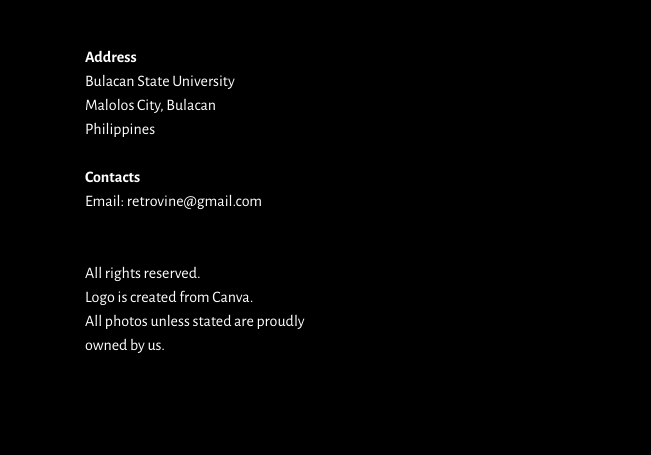
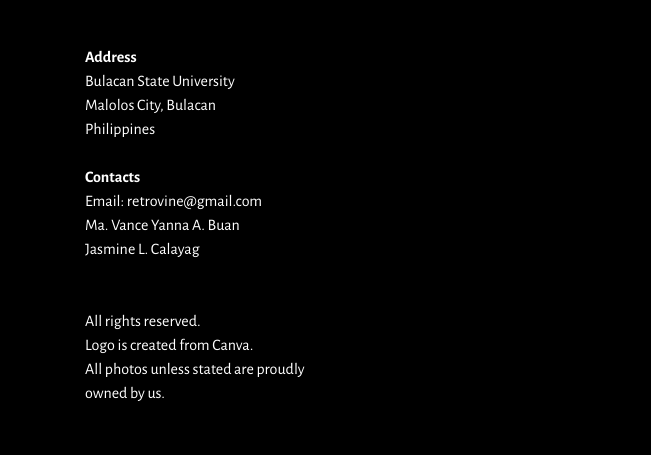
Before and after one commit to retrovine/mobirise, a plain HTML site: page index.html in a window 1280 px wide. Shown: the part 3110-3565 px from the top of the page, 0-651 px from the left. Drawn offline with nearby package versions, Linux system fonts and the light colour scheme; grey boxes are pictures that could not be loaded; a script that the page names is missing; files whose address does not match are found by name.

```diff
--- a/index.html
+++ b/index.html
@@ -191,7 +191,7 @@
             <div class="col-xs-12 col-md-3">
                 <p><strong>Address</strong><strong><br></strong>Bulacan State University<br>Malolos City, Bulacan<br>Philippines<br><br>
 <strong>Contacts</strong><br>
-Email: retrovine@gmail.com<br><br><br>All rights reserved.<br>Logo is created from Canva.<br>All photos unless stated are proudly owned by us.</p>
+Email: retrovine@gmail.com<br>Ma. Vance Yanna A. Buan<br>Jasmine L. Calayag<br><br><br>All rights reserved.<br>Logo is created from Canva.<br>All photos unless stated are proudly owned by us.</p>
             </div>
             <div class="col-xs-12 col-md-3"><ul></ul></div>
             <div class="col-xs-12 col-md-6">
```
Also changed, not shown: page2.html (+1 -1 lines), page3.html (+1 -1 lines), page4.html (+1 -1 lines), page5.html (+1 -1 lines), 1 other file.
